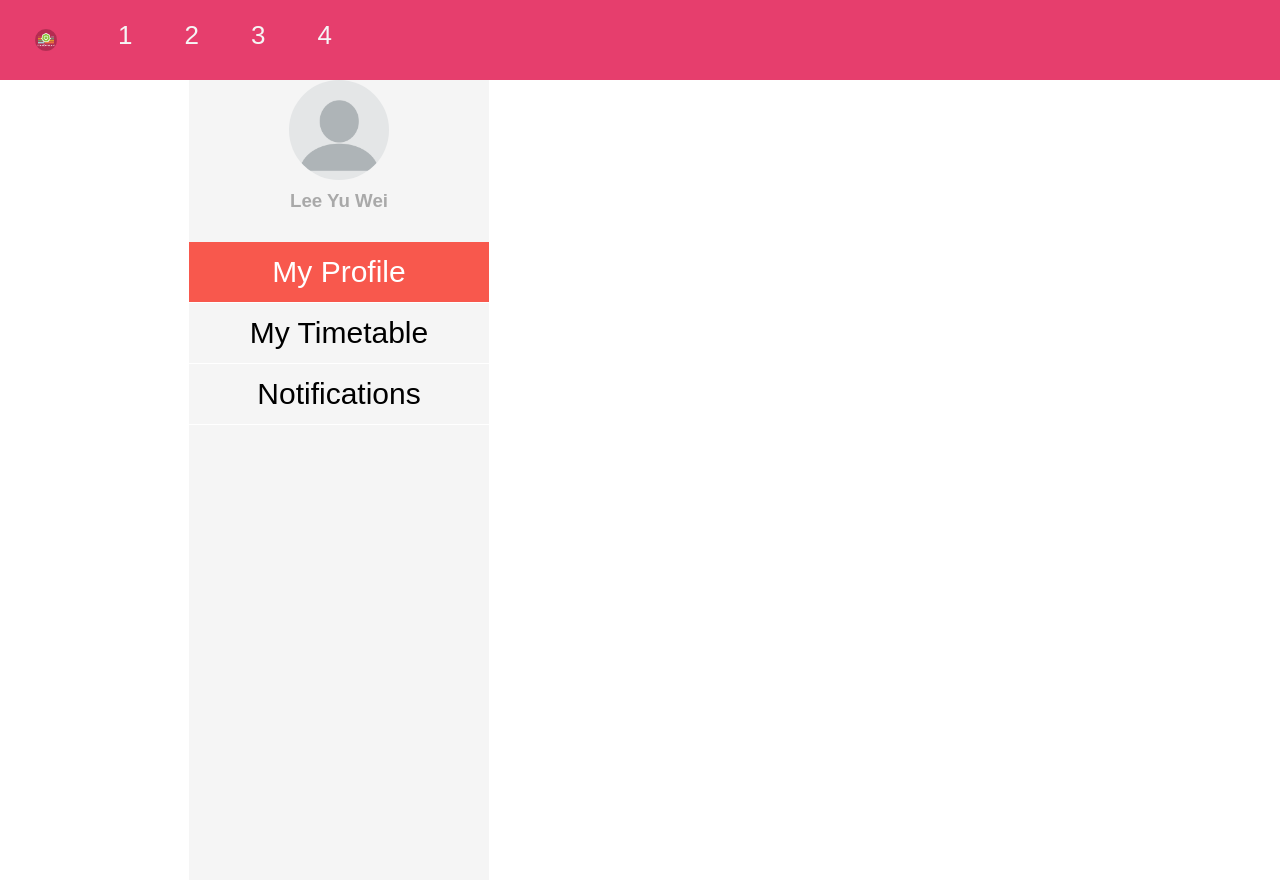
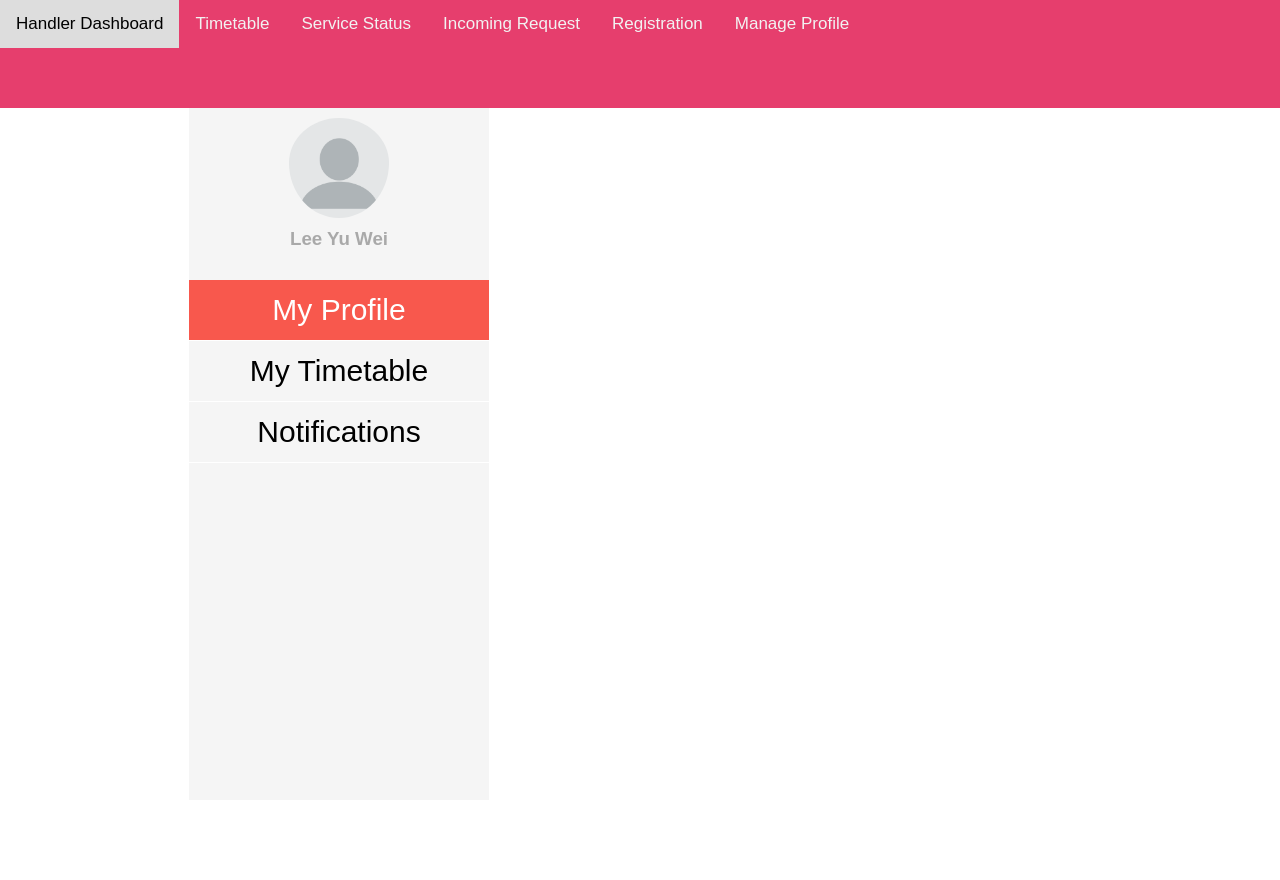
Before and after one commit to chanphil2002/PHP-Elderly-Home-Club-Appointment, a PHP site: the page made by HTML & CSS/handyman/handyman's profile.html in a window 1280 px wide. After the commit the page ends 442 px from the top, so only its background shows below. Run offline with PHP 8.4, Linux system fonts and the light colour scheme; some libraries are stand-ins or nearby versions.

Commit message:
add padding-top: 108.33px; on body

```diff
--- a/HTML & CSS/handyman/handyman's profile.html
+++ b/HTML & CSS/handyman/handyman's profile.html
@@ -5,18 +5,19 @@
     <meta charset="UTF-8">
     <meta http-equiv="X-UA-Compatible" content="IE=edge">
     <meta name="viewport" content="width=device-width, initial-scale=1.0">
-    <link rel='stylesheet' type='text/css' href='bootstrap-5.1.3-dist/css/bootstrap-grid.min.css'>
     <link rel="stylesheet" href="profile.css">
     <title>Notifications</title>
 </head>
 
 <body>
-    <div class="topbar">
-        <a href=""><img src="Handyman_Logo.png"></a>
-        <a href="">1</a>
-        <a href="">2</a>
-        <a href="">3</a>
-        <a href="">4</a>
+    <div class="navbar">
+        <!-- <a href=""><img src="Handyman_Logo.png"></a> -->
+        <a href="#home">Handler Dashboard</a>
+        <a href="#timetable">Timetable</a>
+        <a href="#servicestatus">Service Status</a>
+        <a href="#incomingrequest">Incoming Request</a>
+        <a href="#registration">Registration</a>
+        <a href="#manageprofile">Manage Profile</a>
     </div>
     <div class="sidebar">
         <div class="profile">
@@ -35,6 +36,7 @@
             </li>
         </ul>
     </div>
+    <div
 
 </body>
 
--- a/HTML & CSS/handyman/profile.css
+++ b/HTML & CSS/handyman/profile.css
@@ -1,37 +1,40 @@
 body{
     background-color: white;
     margin: 0px;
+    padding-top: 108.33px
 }
 *{
     font-family: Arial, Helvetica, sans-serif;
 }
-.topbar{
+.navbar {
+    overflow: hidden;
     background-color: #E63E6D;
-    overflow: hidden;
+    position: fixed;
+    top: 0;
+    width: 100%;
+    height: 108.33px;
 }
-.topbar a{
+
+.navbar a {
     float: left;
-    color: whitesmoke;
+    display: block;
+    color: #f2f2f2;
     text-align: center;
-    padding: 20px 26px;
+    padding: 14px 16px;
     text-decoration: none;
-    font-size: 26px;
+    font-size: 17px;
 }
-.topbar a:hover{
-    text-decoration: underline;
+
+.navbar a:hover {
+    background: #ddd;
+    color: black;
 }
-.topbar img{
-    display: block;
-    width: 40px;
-    height: 40px;
-    border-radius: 20%;
-    margin: auto;
-}
+
 .sidebar{
     background-color: whitesmoke;
     position: relative;
     width: 300px;
-    height: 100vh;
+    height: 86.5vh;
     left: 189px;
 }
 .sidebar .profile{
@@ -39,6 +42,7 @@ body{
     text-align: center;
 }
 .sidebar .profile img{
+    padding-top: 10px;
     display: block;
     width: 100px;
     height: 100px;
```
